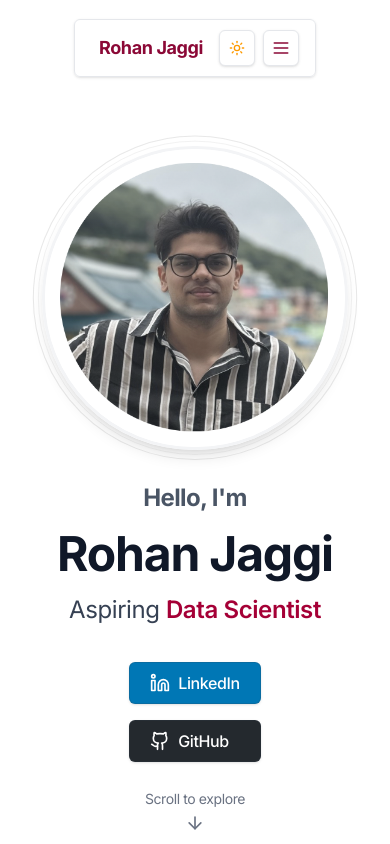
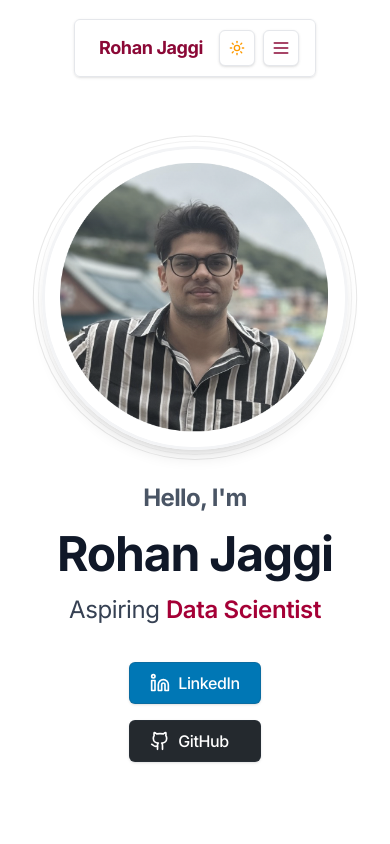
Before and after one commit to rohanjaggi/portfolio, a Next.js app: page / in a window 390 px wide. Shown: the top 844 px of the page. Built offline with nearby package versions, Linux system fonts and the light colour scheme.

Commit message:
fix mobile responsiveness

```diff
--- a/src/app/components/about.tsx
+++ b/src/app/components/about.tsx
@@ -164,10 +164,10 @@ const TechIcon = ({ name, icon }: { name: string, icon: React.ReactNode }) => (
     className="flex flex-col items-center"
     whileHover={{ y: -2 }}
   >
-    <div className="bg-gray-50 dark:bg-gray-200 p-3 rounded-lg mb-2 flex items-center justify-center h-[60px] w-[60px] shadow-sm">
+    <div className="bg-gray-50 dark:bg-gray-200 p-2 sm:p-3 rounded-lg mb-1 sm:mb-2 flex items-center justify-center h-[45px] w-[45px] sm:h-[60px] sm:w-[60px] shadow-sm">
       {icon}
     </div>
-    <span className="text-sm text-center">{name}</span>
+    <span className="text-xs sm:text-sm text-center">{name}</span>
   </motion.div>
 );
 
@@ -405,10 +405,10 @@ const AboutComponent = () => {
                     transition={{ duration: 0.4 }}
                   >
                     <div className="flex items-center gap-2 mb-2">
-                      <Code2 className="w-5 h-5 text-rose-900 dark:text-rose-300" />
-                      <h3 className="font-semibold text-lg">Frontend</h3>
+                      <Code2 className="w-4 h-4 sm:w-5 sm:h-5 text-rose-900 dark:text-rose-300" />
+                      <h3 className="font-semibold text-base sm:text-lg">Frontend</h3>
                     </div>
-                    <div className="grid grid-cols-6 lg:grid-cols-8 xl:grid-cols-9 gap-4">
+                    <div className="grid grid-cols-3 sm:grid-cols-4 md:grid-cols-5 lg:grid-cols-8 xl:grid-cols-9 gap-2 sm:gap-4">
                       {techStack.frontend.map((tech, index) => (
                         <TechIcon
                           key={index}
@@ -425,10 +425,10 @@ const AboutComponent = () => {
                     transition={{ delay: 0.2, duration: 0.4 }}
                   >
                     <div className="flex items-center gap-2 mb-2">
-                      <Server className="w-5 h-5 text-rose-900 dark:text-rose-300" />
-                      <h3 className="font-semibold text-lg">Backend</h3>
+                      <Server className="w-4 h-4 sm:w-5 sm:h-5 text-rose-900 dark:text-rose-300" />
+                      <h3 className="font-semibold text-base sm:text-lg">Backend</h3>
                     </div>
-                    <div className="grid grid-cols-6 lg:grid-cols-8 xl:grid-cols-9 gap-4">
+                    <div className="grid grid-cols-3 sm:grid-cols-4 md:grid-cols-5 lg:grid-cols-8 xl:grid-cols-9 gap-2 sm:gap-4">
                       {techStack.backend.map((tech, index) => (
                         <TechIcon
                           key={index}
@@ -445,10 +445,10 @@ const AboutComponent = () => {
                     transition={{ delay: 0.3, duration: 0.4 }}
                   >
                     <div className="flex items-center gap-2 mb-2">
-                      <BrainCircuit className="w-5 h-5 text-rose-900 dark:text-rose-300" />
-                      <h3 className="font-semibold text-lg">Data Science</h3>
+                      <BrainCircuit className="w-4 h-4 sm:w-5 sm:h-5 text-rose-900 dark:text-rose-300" />
+                      <h3 className="font-semibold text-base sm:text-lg">Data Science</h3>
                     </div>
-                    <div className="grid grid-cols-6 lg:grid-cols-8 xl:grid-cols-9 gap-4">
+                    <div className="grid grid-cols-3 sm:grid-cols-4 md:grid-cols-5 lg:grid-cols-8 xl:grid-cols-9 gap-2 sm:gap-4">
                       {techStack.dataScience.map((tech, index) => (
                         <TechIcon
                           key={index}
@@ -465,10 +465,10 @@ const AboutComponent = () => {
                     transition={{ delay: 0.4, duration: 0.4 }}
                   >
                     <div className="flex items-center gap-2 mb-2">
-                      <Wrench className="w-5 h-5 text-rose-900 dark:text-rose-300" />
-                      <h3 className="font-semibold text-lg">Tools</h3>
+                      <Wrench className="w-4 h-4 sm:w-5 sm:h-5 text-rose-900 dark:text-rose-300" />
+                      <h3 className="font-semibold text-base sm:text-lg">Tools</h3>
                     </div>
-                    <div className="grid grid-cols-6 lg:grid-cols-8 xl:grid-cols-9 gap-4">
+                    <div className="grid grid-cols-3 sm:grid-cols-4 md:grid-cols-5 lg:grid-cols-8 xl:grid-cols-9 gap-2 sm:gap-4">
                       {techStack.tools.map((tech, index) => (
                         <TechIcon
                           key={index}
--- a/src/app/components/home.tsx
+++ b/src/app/components/home.tsx
@@ -230,26 +230,6 @@ const HomeComponent = () => {
           ))}
         </motion.div>
       </div>
-
-      <motion.div
-        className="absolute bottom-5"
-        initial={{ opacity: 0 }}
-        animate={{ opacity: 1 }}
-        transition={{ delay: 2 }}
-      >
-        <motion.div
-          animate={{ y: [0, 10, 0] }}
-          transition={{
-            duration: 1.5,
-            repeat: Infinity,
-            repeatType: "loop"
-          }}
-          className="flex flex-col items-center space-y-1"
-        >
-          <span className="text-sm text-gray-500 dark:text-gray-400">Scroll to explore</span>
-          <ArrowDownIcon className="h-5 w-5 text-gray-500 dark:text-gray-400" />
-        </motion.div>
-      </motion.div>
     </div>
   );
 }
```
